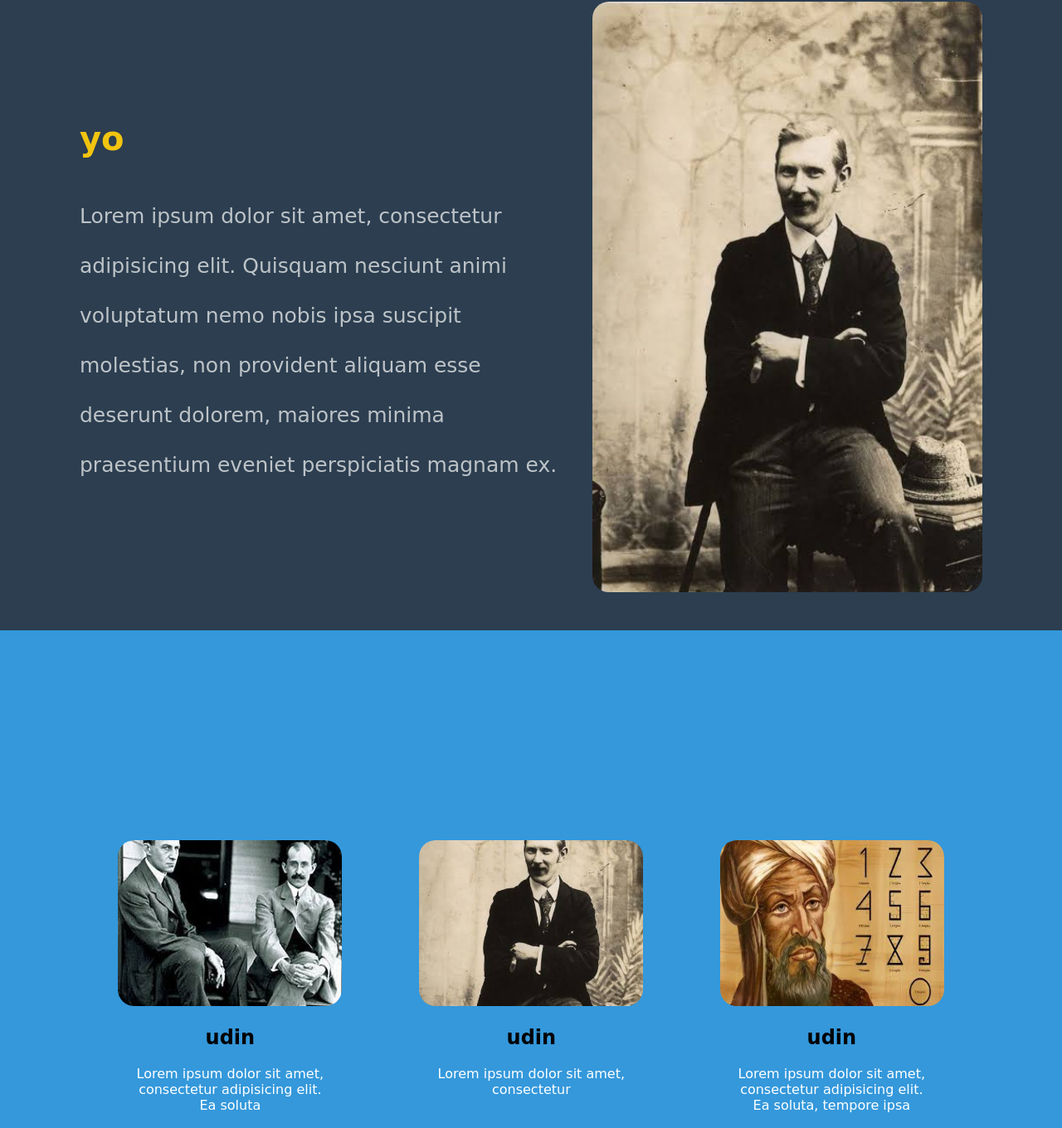
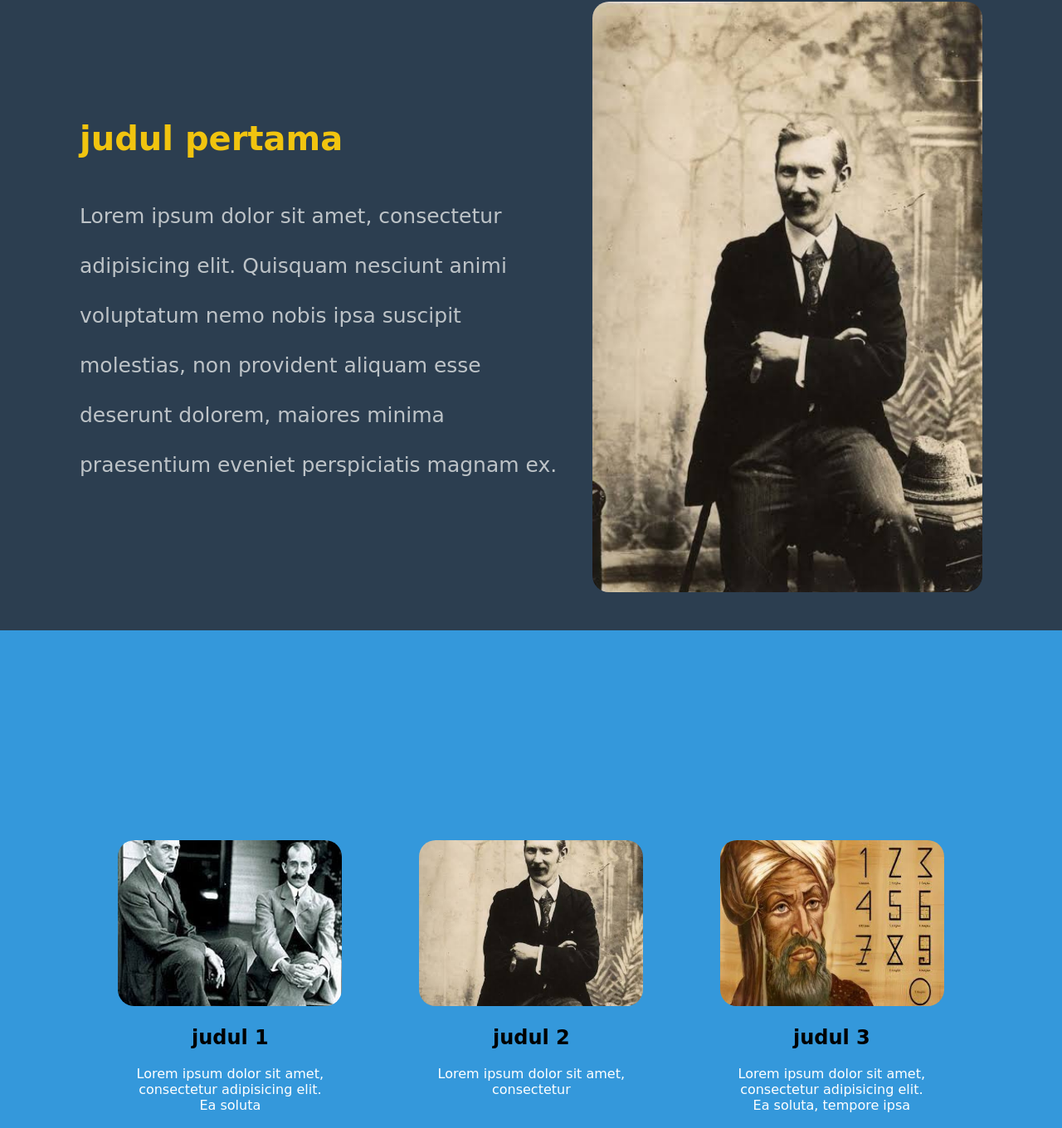
Before and after one commit to pepeng28/WebsitePertama, a plain HTML site: page index.html in a window 1280 px wide. Shown: the part 840-2200 px from the top of the page at 83% size. Drawn offline with nearby package versions, Linux system fonts and the light colour scheme; a web font is replaced by a local one.

Commit message:
Update index.html

```diff
--- a/index.html
+++ b/index.html
@@ -72,7 +72,7 @@
             <!-- hero -->
             <div class="hero">
                 <h1 class="animate__animated animate__backInUp">
-                    udin persatuan indonesia
+                  judul artikel pertama
                 </h1>
             </div>
             <!-- hero -->
@@ -87,7 +87,7 @@
                             data-aos="fade-right"
                             data-aos-duration="1000"
                         >
-                            <h1>yo</h1>
+                            <h1>judul pertama</h1>
                             <p>
                                 Lorem ipsum dolor sit amet, consectetur
                                 adipisicing elit. Quisquam nesciunt animi
@@ -120,7 +120,7 @@
                             data-aos-delay="100"
                         >
                             <img src="img/Wright-bersaudara.jpeg" alt="" />
-                            <h1>udin</h1>
+                            <h1>judul 1</h1>
                             <p>
                                 Lorem ipsum dolor sit amet, consectetur
                                 adipisicing elit. Ea soluta
@@ -133,7 +133,7 @@
                             data-aos-delay="300"
                         >
                             <img src="img/william_arthur_ward.jpeg" alt="" />
-                            <h1>udin</h1>
+                            <h1>judul 2</h1>
                             <p>Lorem ipsum dolor sit amet, consectetur</p>
                         </div>
                         <div
@@ -143,7 +143,7 @@
                             data-aos-delay="500"
                         >
                             <img src="img/al-khawarizmi.jpeg" alt="" />
-                            <h1>udin</h1>
+                            <h1>judul 3</h1>
                             <p>
                                 Lorem ipsum dolor sit amet, consectetur
                                 adipisicing elit. Ea soluta, tempore ipsa
```
